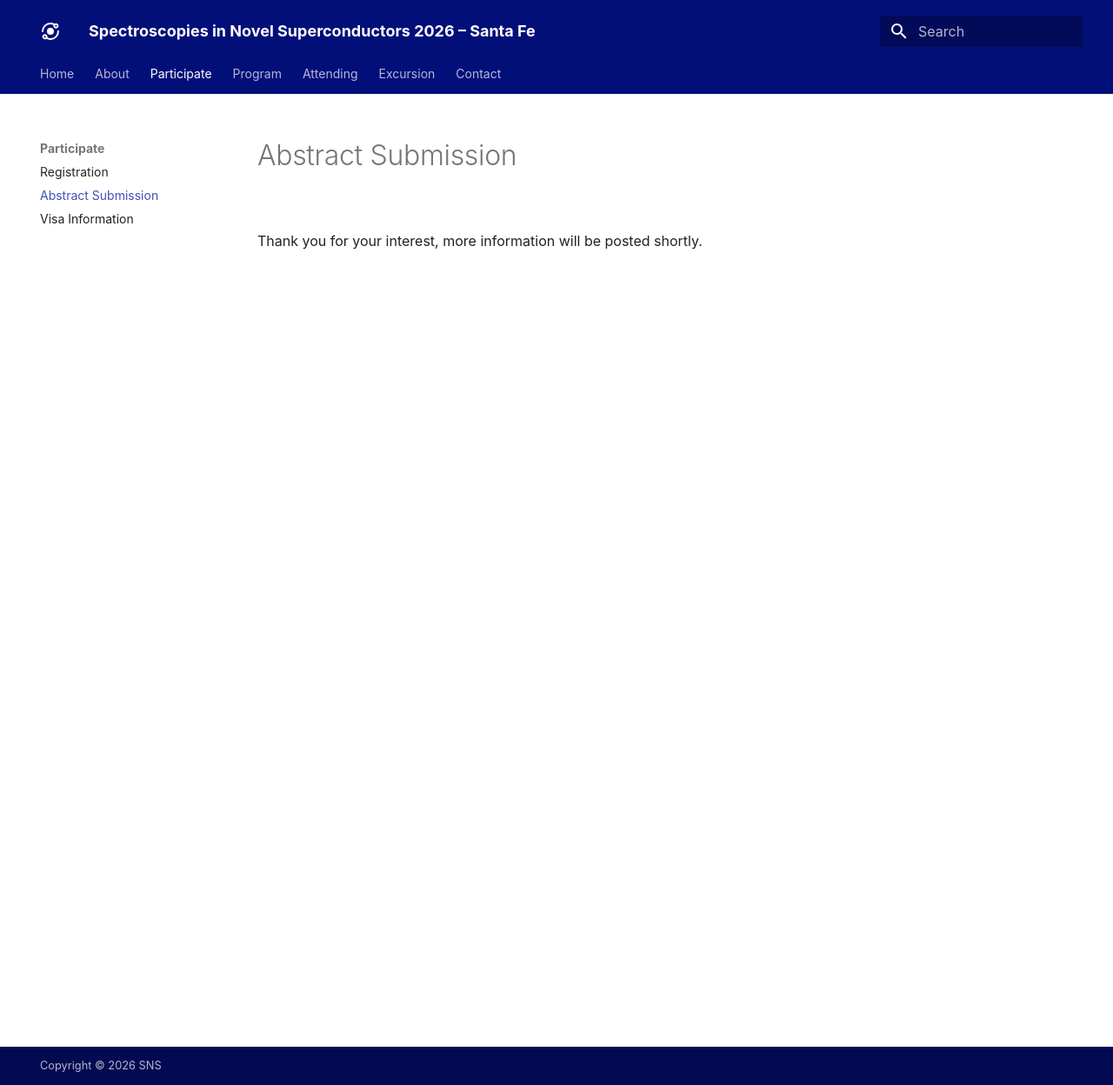
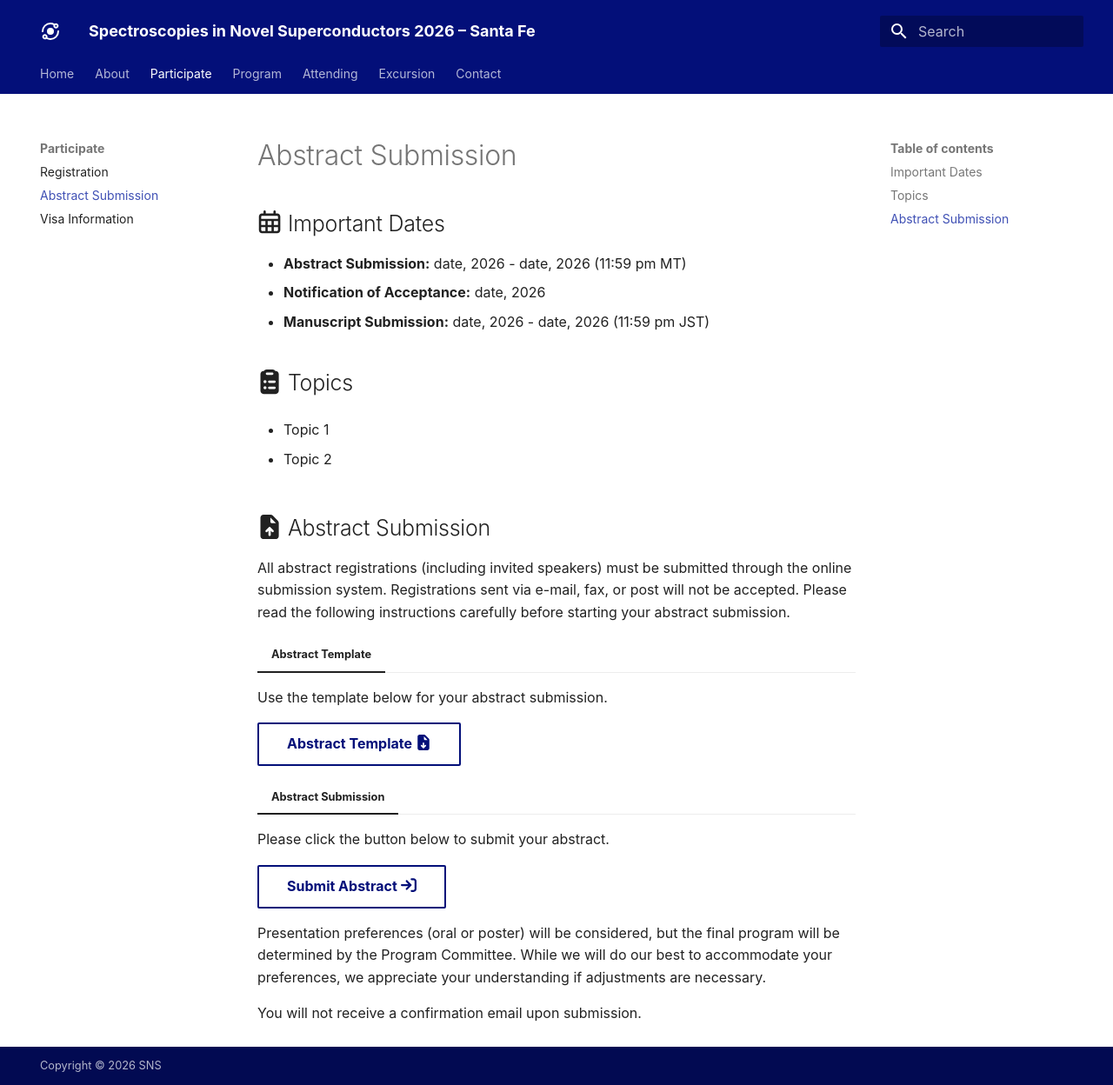
Before and after one commit to SNS2026/SNS2026.github.io, an MkDocs documentation site: the page built from docs/abstracts.md, in a window 1280 px wide and 1248 px high. Shown: the whole window at 87% size. Built offline with MkDocs 1.6.1 and Material for MkDocs 9.7.7, drawn with Linux system fonts in a browser that asks for light colours; some web fonts are replaced.

Commit message:
Update abstracts.md

```diff
--- a/docs/abstracts.md
+++ b/docs/abstracts.md
@@ -1,10 +1,34 @@
 ---
 hide:
-  - toc
+
 title: Abstract Submission
 ---
 
 
+## :fontawesome-regular-calendar-days: Important Dates
+- **Abstract Submission:** date, 2026 - date, 2026 (11:59 pm MT)
+- **Notification of Acceptance:** date, 2026
+- **Manuscript Submission:** date, 2026 - date, 2026 (11:59 pm JST)
+
+## :fontawesome-solid-clipboard-list: Topics
+- Topic 1
+
+- Topic 2
+
+## :fontawesome-solid-file-arrow-up: Abstract Submission
+All abstract registrations (including invited speakers) must be submitted through the online submission system. Registrations sent via e-mail, fax, or post will not be accepted. Please read the following instructions carefully before starting your abstract submission.
 
 
-<br>Thank you for your interest, more information will be posted shortly.
+=== "Abstract Template"
+Use the template below for your abstract submission.
+
+[Abstract Template :fontawesome-solid-file-arrow-down:](assets/files/test_template.txt){:download="SNS_2026_Abstract_Teamplate.txt" .md-button }
+
+=== "Abstract Submission"
+Please click the button below to submit your abstract.
+
+[Submit Abstract :fontawesome-solid-arrow-right-to-bracket:](#){ .md-button }
+
+Presentation preferences (oral or poster) will be considered, but the final program will be determined by the Program Committee. While we will do our best to accommodate your preferences, we appreciate your understanding if adjustments are necessary.
+
+You will not receive a confirmation email upon submission.
```
